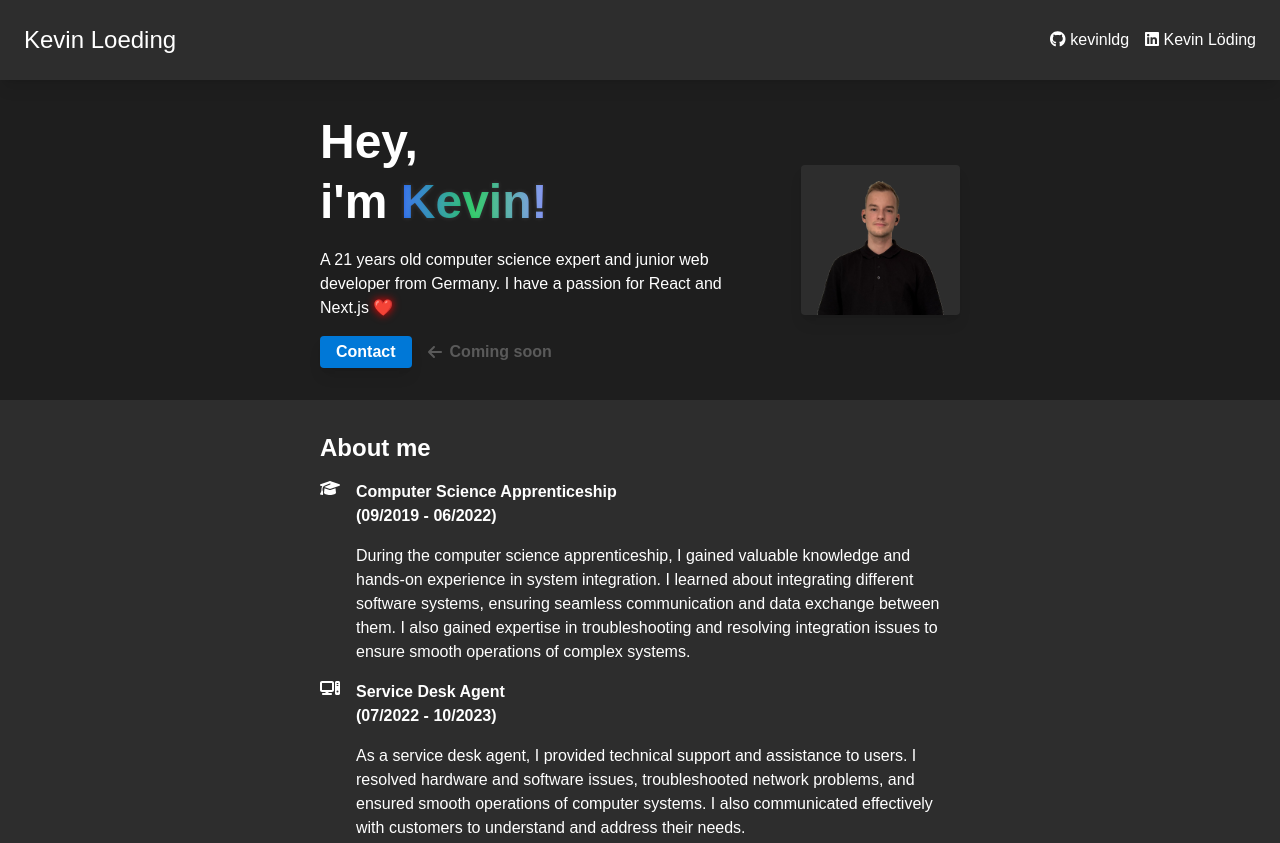
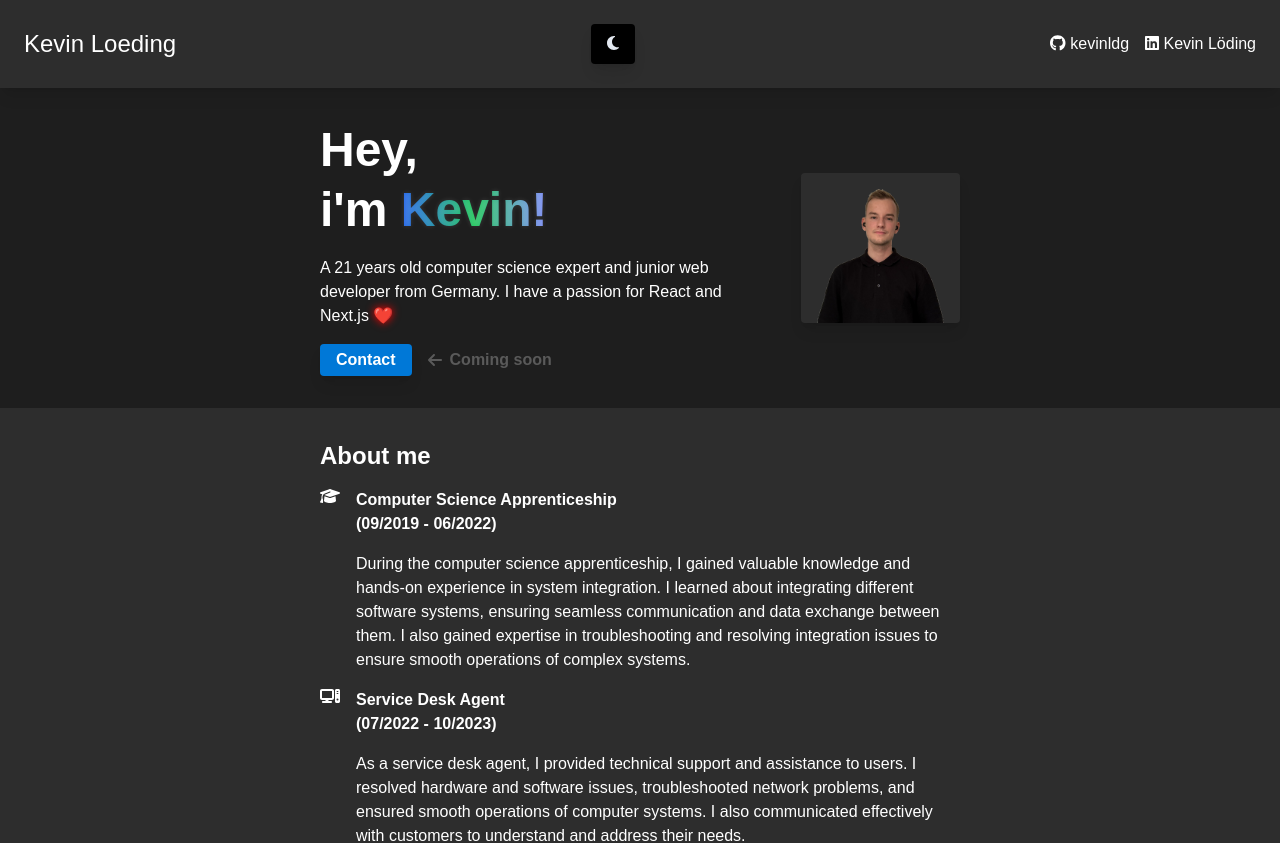
Before and after one commit to kevinldg/personal-website, a Next.js app: page / in a window 1280 px wide. Shown: the top 843 px of the page. Built offline with nearby package versions, Linux system fonts and the light colour scheme; no server answers.

Commit message:
Create a light-/dark mode switch component

```diff
--- a/components/Header/Header.jsx
+++ b/components/Header/Header.jsx
@@ -1,9 +1,11 @@
+import ThemeSwitch from "../ThemeSwitch/ThemeSwitch";
 import Socials from "./Socials";
 
 export default function Header() {
   return (
     <header className=" bg-dark-300 sticky top-0 shadow-lg flex flex-col tablet:flex-row tablet:justify-between gap-4 items-center p-6">
       <h1 className=" text-2xl">Kevin Loeding</h1>
+      <ThemeSwitch />
       <Socials />
     </header>
   );
--- /dev/null
+++ b/components/ThemeSwitch/ThemeSwitch.jsx
@@ -0,0 +1,31 @@
+import { useState } from "react";
+
+import { FontAwesomeIcon } from "@fortawesome/react-fontawesome";
+import { faMoon, faSun } from "@fortawesome/free-solid-svg-icons";
+
+export default function ThemeSwitch() {
+  const [darkMode, setDarkMode] = useState(true);
+
+  function handleThemeChange() {
+    setDarkMode(!darkMode);
+  }
+
+  return (
+    <>
+      <button
+        onClick={handleThemeChange}
+        className={
+          (darkMode
+            ? " bg-black text-slate-200"
+            : " bg-neutral-200 text-black") + " shadow-lg px-4 py-2 rounded"
+        }
+      >
+        {darkMode ? (
+          <FontAwesomeIcon icon={faMoon} />
+        ) : (
+          <FontAwesomeIcon icon={faSun} className=" text-yellow-500" />
+        )}
+      </button>
+    </>
+  );
+}
```
